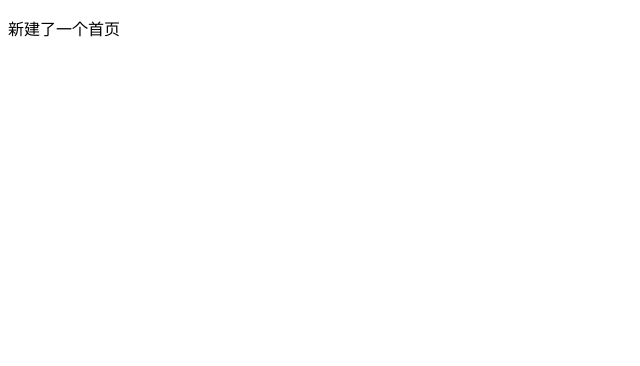
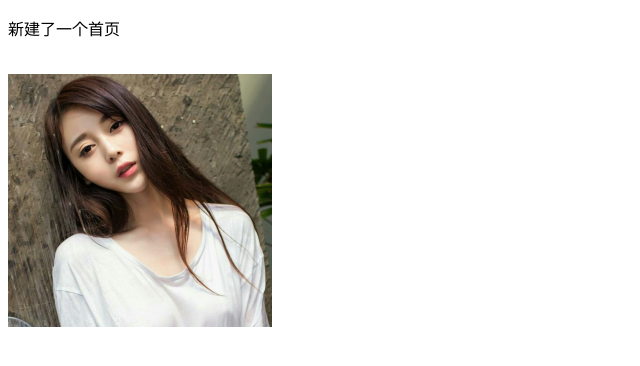
Before and after one commit to penglin0613/studyPull39, a plain HTML site: page index.html in a window 1280 px wide. Shown: the whole page, without its empty margins (0-640 px from the left). Drawn offline with Linux system fonts and the light colour scheme.

Commit message:
来了一个美女

```diff
--- a/index.html
+++ b/index.html
@@ -8,5 +8,7 @@
 </head>
 <body>
     <p>新建了一个首页</p>
+    <br>
+    <img src="./meinv01.png" alt="">
 </body>
 </html>
```
Also changed, not shown: meinv01.png (added).
